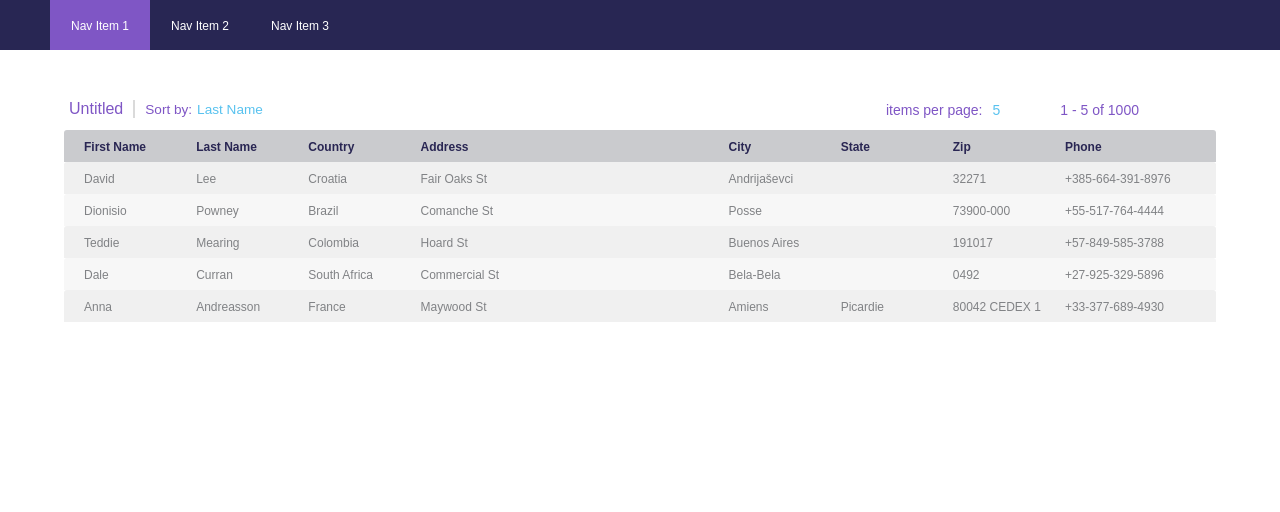
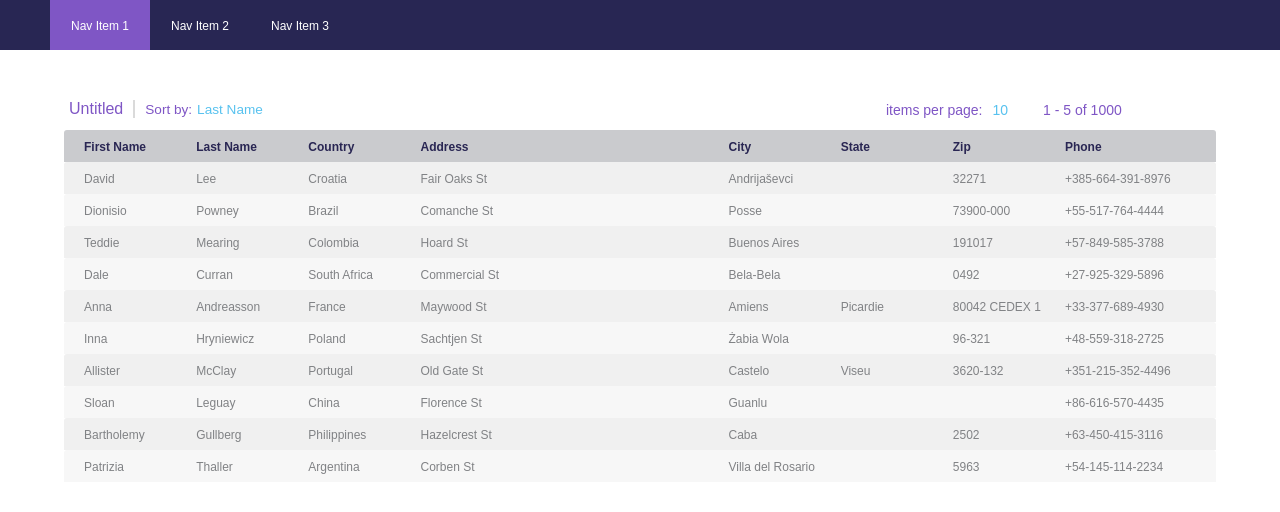
Before and after one commit to yosukeonrails/address-book, a React (Create React App) app: page / in a window 1280 px wide. Shown: the top 512 px of the page. Built offline with nearby package versions, Linux system fonts and the light colour scheme; some icons are missing.

Commit message:
itemr per page doesnt change on navigation item change

```diff
--- a/src/App.css
+++ b/src/App.css
@@ -116,7 +116,7 @@
 }
 .items-of-total{
   float: left;
-  margin-left: 60px;
+  margin-left: 35px;
 }
 
 
--- a/src/App.js
+++ b/src/App.js
@@ -26,17 +26,16 @@ class App extends React.Component {
       this.sort = this.sort.bind(this);
       this.pagenate = this.pagenate.bind(this);
 
-      console.log(user1)
+      user1.addressBooks[0].pageNate(10 , 0);
+
       this.state = {
-        user:user1 ,
-        selected_book:0 ,
-        book:user1.addressBooks[0],
-        displayed: user1.addressBooks[0].displayed ,
-        chunk:user1.addressBooks[0].chunk,
-        page:user1.addressBooks[0].page,
-        page_start:user1.addressBooks[0].page_start,
-        page_end:user1.addressBooks[0].page_end,
-        length:user1.addressBooks[0].addressList.length
+
+          user:user1 ,
+          selected_book:0 ,
+          book:user1.addressBooks[0],
+          displayed: user1.addressBooks[0].displayed,
+          current_chunk:10
+
          };
 
 
@@ -47,7 +46,7 @@ class App extends React.Component {
 
       let book = this.state.user.addressBooks[this.state.selected_book];
       book.sortBookBy(criteria);
-      book.pageNate(this.state.chunk , this.state.page);
+      book.pageNate(this.state.book.chunk , this.state.book.page);
       console.log(book);
       this.setState({displayed:book.displayed})
 
@@ -61,7 +60,8 @@ class App extends React.Component {
 
       this.setState({
       book:book,
-      displayed:book.displayed
+      displayed:book.displayed,
+      current_chunk:chunk
       });
 
 
@@ -71,9 +71,13 @@ class App extends React.Component {
 
    selectBook(id){
 
+      let book = this.state.user.addressBooks[id];
+
+      book.pageNate(this.state.current_chunk, 0 );
 
       this.setState({ selected_book:id,
-        displayed: this.state.user.addressBooks[id].displayed
+        displayed: book.displayed,
+        book:book
       })
 
    }
```
